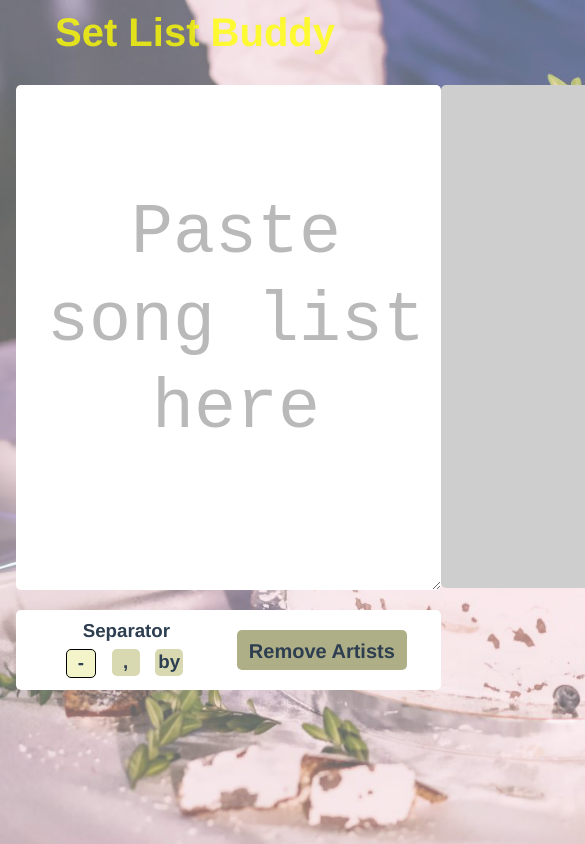
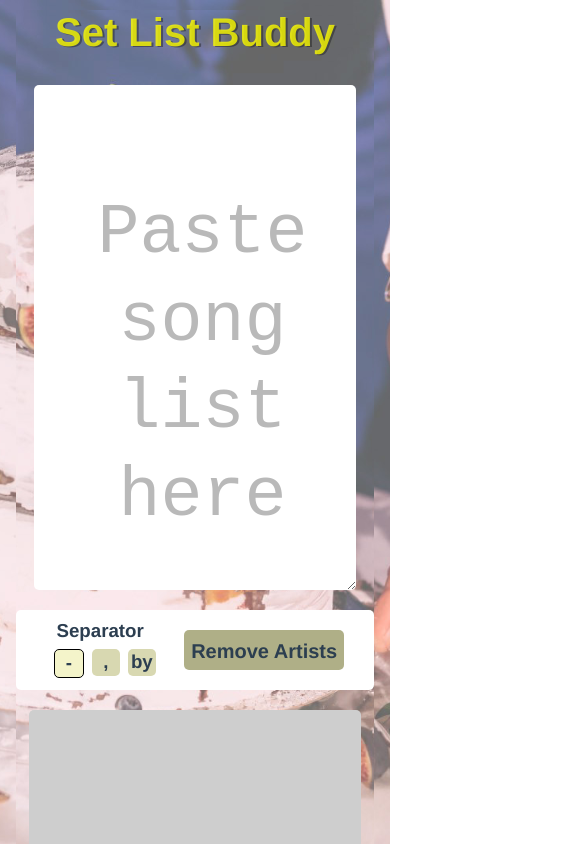
Before and after one commit to jbechak/listbuddy, a Vue app in the folder listbuddy/: page /index.html in a window 390 px wide. Shown: the top 844 px of the page, 585 px wide, since content can reach past the window. Built offline with nearby package versions, Linux system fonts and the light colour scheme.

Commit message:
added some responsive design

```diff
--- a/listbuddy/src/components/BuddyHome.vue
+++ b/listbuddy/src/components/BuddyHome.vue
@@ -81,6 +81,7 @@ export default {
 
     async function removeArtist() {
       state.songArray = await splitLines(state.rawList);
+      document.getElementById("song-box").scrollIntoView();
     }
 
     async function splitLines(rawList) {
@@ -173,6 +174,7 @@ body {
 #header {
   color: rgba(255, 255, 0, 0.786);
   margin-bottom: 30px;
+  text-shadow: 2px 1px #19191970;
 }
 
 h1 {
@@ -198,6 +200,7 @@ h1 {
   border-radius: 5px;
   padding: 5px;
   border: none;
+  width: 40vw;
 }
 
 .leftSide textarea::placeholder {
@@ -292,4 +295,12 @@ h1 {
  {
   cursor: pointer;
   opacity: 70%;
- }</style>
+ }
+
+ @media only screen and (max-width: 599px) {
+  #main {flex-direction: column;}
+  .textbox {width: 80vw;}
+  .rightSide {margin-top: 20px;}
+ }
+
+ </style>
```
